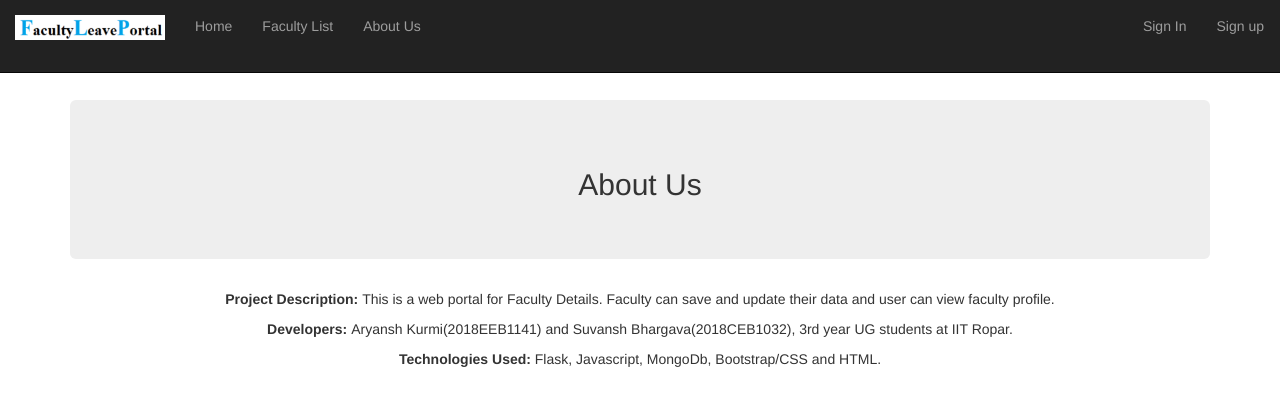
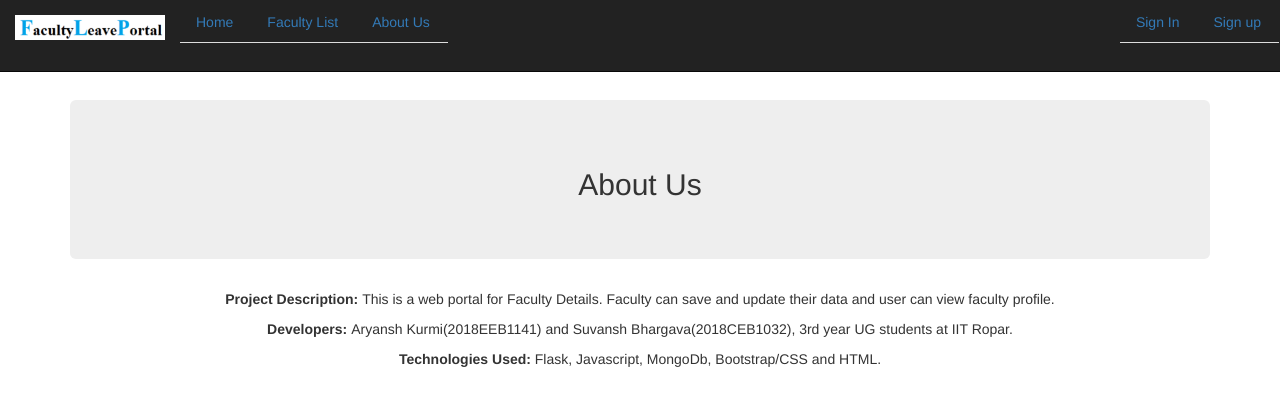
Before and after one commit to arukurmi/Faculty-Leave-Managment-Portal, a Flask app: page /about in a window 1280 px wide. Shown: the top 406 px of the page. Run offline with Flask 2, Linux system fonts and the light colour scheme; some libraries are stand-ins or nearby versions.

Commit message:
edit navbar, changed layout to suit navbar, Add home button in navbar for better navigation

```diff
--- a/templates/includes/_navbar.html
+++ b/templates/includes/_navbar.html
@@ -1,23 +1,18 @@
-<nav class=" navbar  navbar-inverse navbar-fixed-top">
+<nav class=" navbar navbar-inverse navbar-fixed-top">
   <div class="container-xxl d-flex align-items-md-center container-fluid">
+
     <div class="navbar-header">
-      <button type="button" class="navbar-toggle collapsed" data-toggle="collapse" data-target="#navbar"
-        aria-expanded="false" aria-controls="navbar">
-        <span class="sr-only">Toggle navigation</span>
-        <span class="icon-bar"></span>
-        <span class="icon-bar"></span>
-        <span class="icon-bar"></span>
-      </button>
       <a class="navbar-brand" href="#"><img src="/static/img/pic1.jpeg" width="150" height="25"></a>
     </div>
+
     <div id="navbar" class=" navbar">
-      <ul class="nav navbar-nav">
+      <ul class="nav nav-tabs navbar-left">
         <li><a href="/">Home</a></li>
         <li><a href="/proflist">Faculty List</a></li>
         <li><a href="/about">About Us</a></li>
       </ul>
 
-      <ul class="nav navbar-nav navbar-right">
+      <ul class="nav nav-tabs navbar-right">
         {% if session.logged_in %}
         <li><a href="/log">Log Table</a></li>
         <li><a href="/editinfo">Edit Profile</a></li>
```
